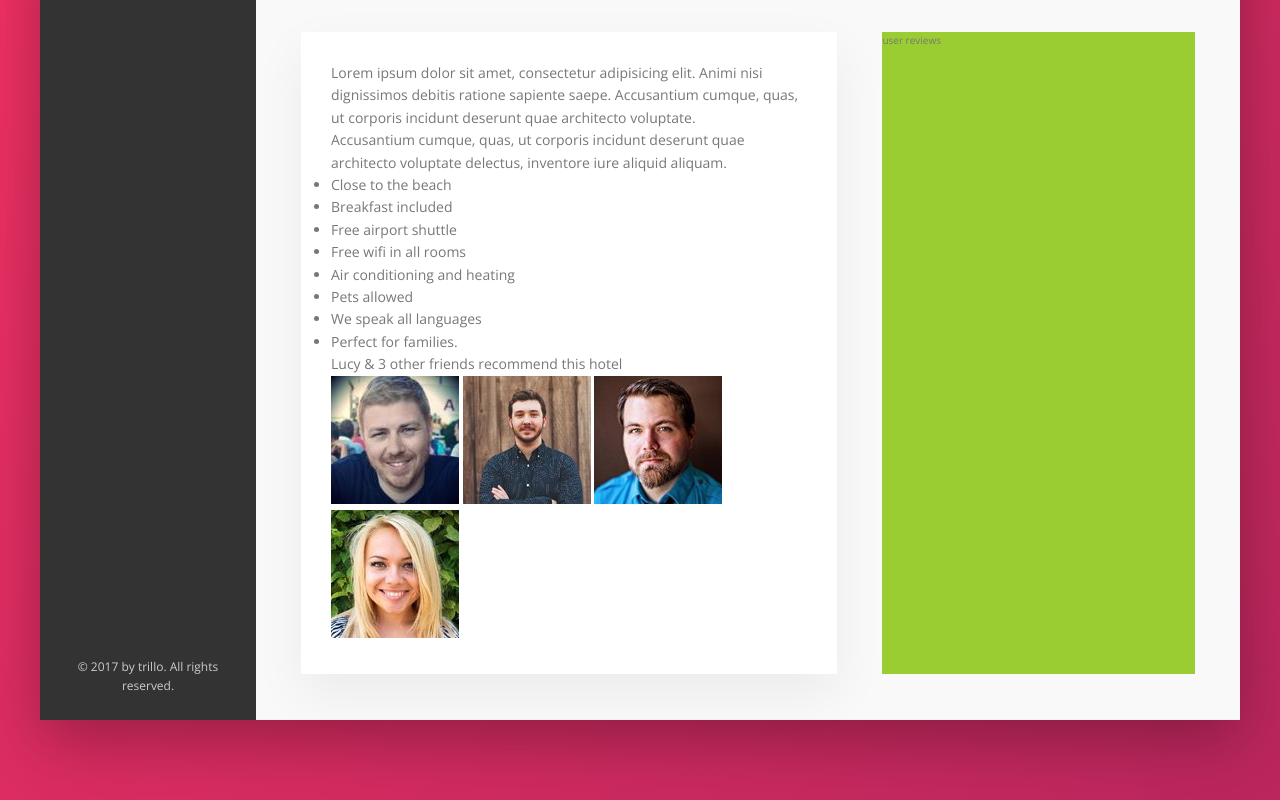
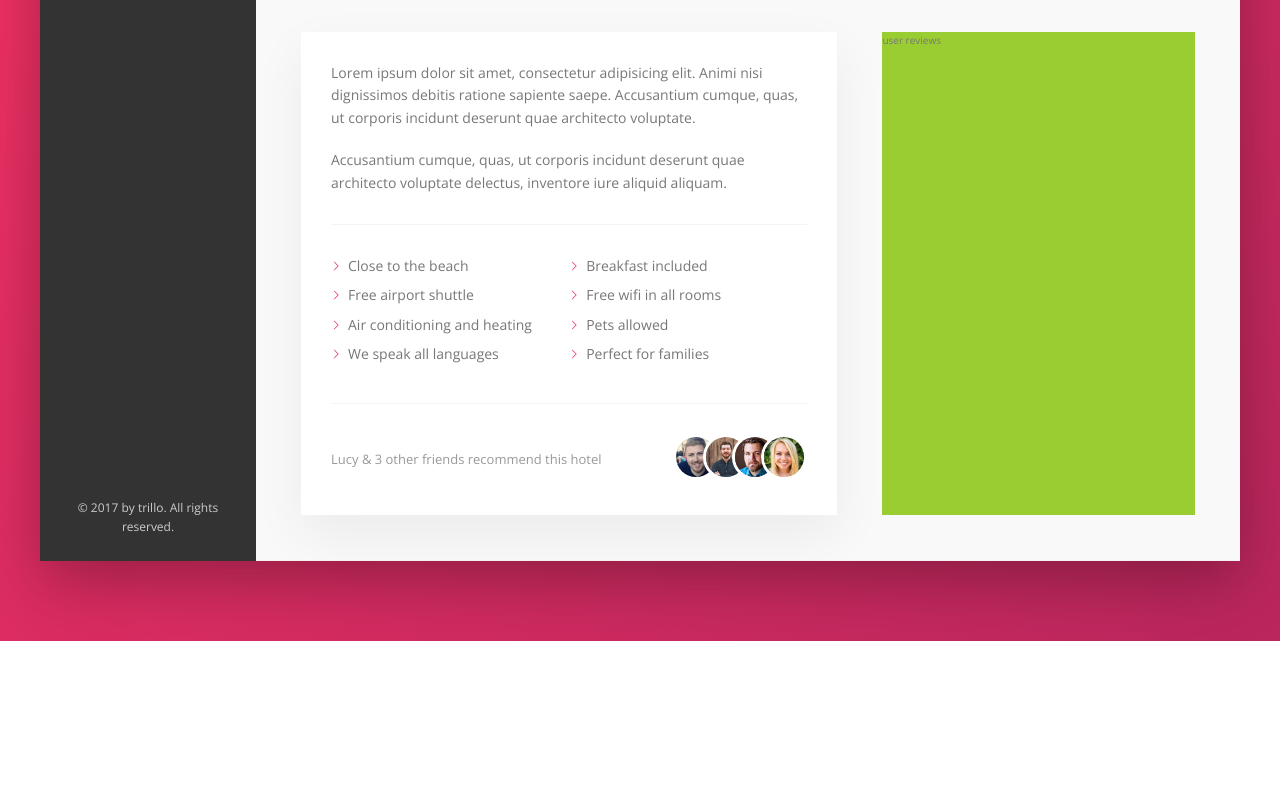
Before and after one commit to Krenbot/trillo, a website: page index.html in a window 1280 px wide. Shown: the part 615-1415 px from the top of the page. After the commit the page ends 1256 px from the top, so only its background shows below. Drawn offline with nearby package versions, Linux system fonts and the light colour scheme.

Commit message:
format list items, add dummy review text, add user recommend photos

```diff
--- a/index.html
+++ b/index.html
@@ -152,11 +152,11 @@
                             <li class="list__item">Air conditioning and heating</li>
                             <li class="list__item">Pets allowed</li>
                             <li class="list__item">We speak all languages</li>
-                            <li class="list__item">Perfect for families.</li>
+                            <li class="list__item">Perfect for families</li>
                         </ul>
 
                         <div class="recommend">
-                            <p class="recommend-count">Lucy & 3 other friends recommend this hotel</p>
+                            <p class="recommend__count">Lucy & 3 other friends recommend this hotel</p>
                             <div class="recommend__friends">
                                 <img src="img/user-3.jpg" alt="" class="recommend__photo">
                                 <img src="img/user-4.jpg" alt="" class="recommend__photo">
--- a/sass/_components.scss
+++ b/sass/_components.scss
@@ -243,7 +243,6 @@
         font-size: .8rem;
         text-transform: uppercase;
     }
-
 }
 
 .btn-inline {
@@ -283,3 +282,74 @@
         box-shadow: none;
     }
 }
+
+///////////////////////////////////////
+// Paragraph
+.paragraph:not(:last-of-type) {
+    margin-bottom: 2rem;
+}
+
+///////////////////////////////////////
+// List
+.list {
+    list-style: none;
+    padding: 3rem 0;
+    border-top: var(--line);
+    border-bottom: var(--line);
+    margin: 3rem 0;
+
+    display: flex;
+    flex-wrap: wrap;
+
+    &__item {
+        flex: 0 0 50%;
+        margin-bottom: .7rem;
+    }
+
+    &__item:before {
+        content: "";
+        display: inline-block;
+        height: 1rem;
+        width: 1rem;
+        margin-right: 7px;
+
+        //Newer browsers - masks
+        background-color: var(--color-primary);
+        -webkit-mask-image: url(../img/chevron-thin-right.svg);
+        mask-image: url(../img/chevron-thin-right.svg);
+        -webkit-mask-size: cover;
+        mask-size: cover;
+
+        //Older browsers
+        // background-image: url(../img/chevron-thin-right.svg);
+        // background-size: cover;
+    }
+}
+
+///////////////////////////////////////
+// Recommend
+.recommend {
+    font-size: 1.3rem;
+    color: var(--color-grey-dark-3);
+
+    display: flex;
+    align-items: center;
+
+    &__count {
+        margin-right: auto;
+    }
+
+    &__friends {}
+
+    &__photo {
+        box-sizing: content-box;
+        height: 4rem;
+        width: 4rem;
+        border-radius: 50%;
+        border: 3px solid #fff;
+
+        &:not(:last-child) {
+            margin-right: -2rem;
+        }
+    }
+}
```
Also changed, not shown: sass/main.css, 1 other file.
